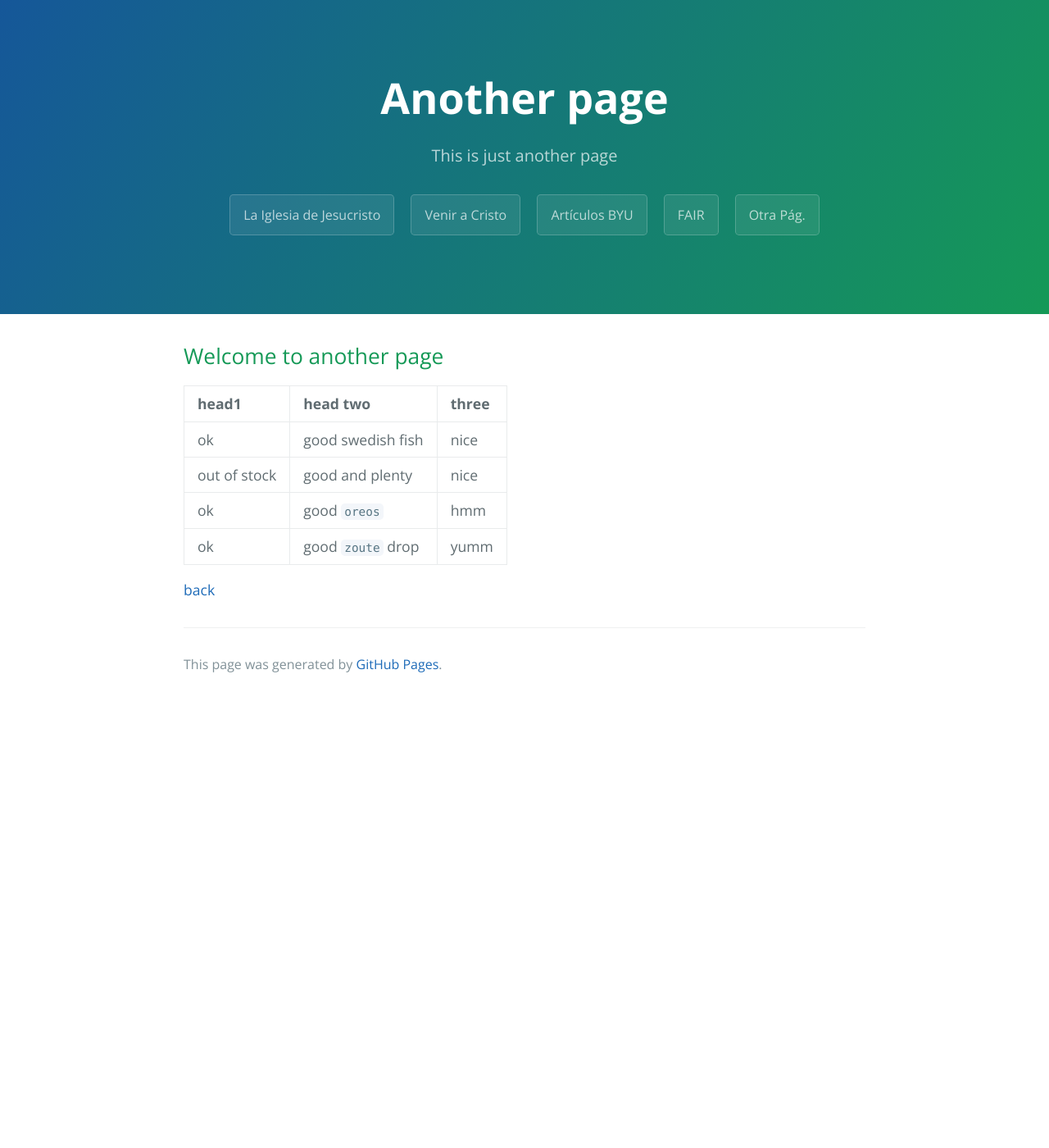
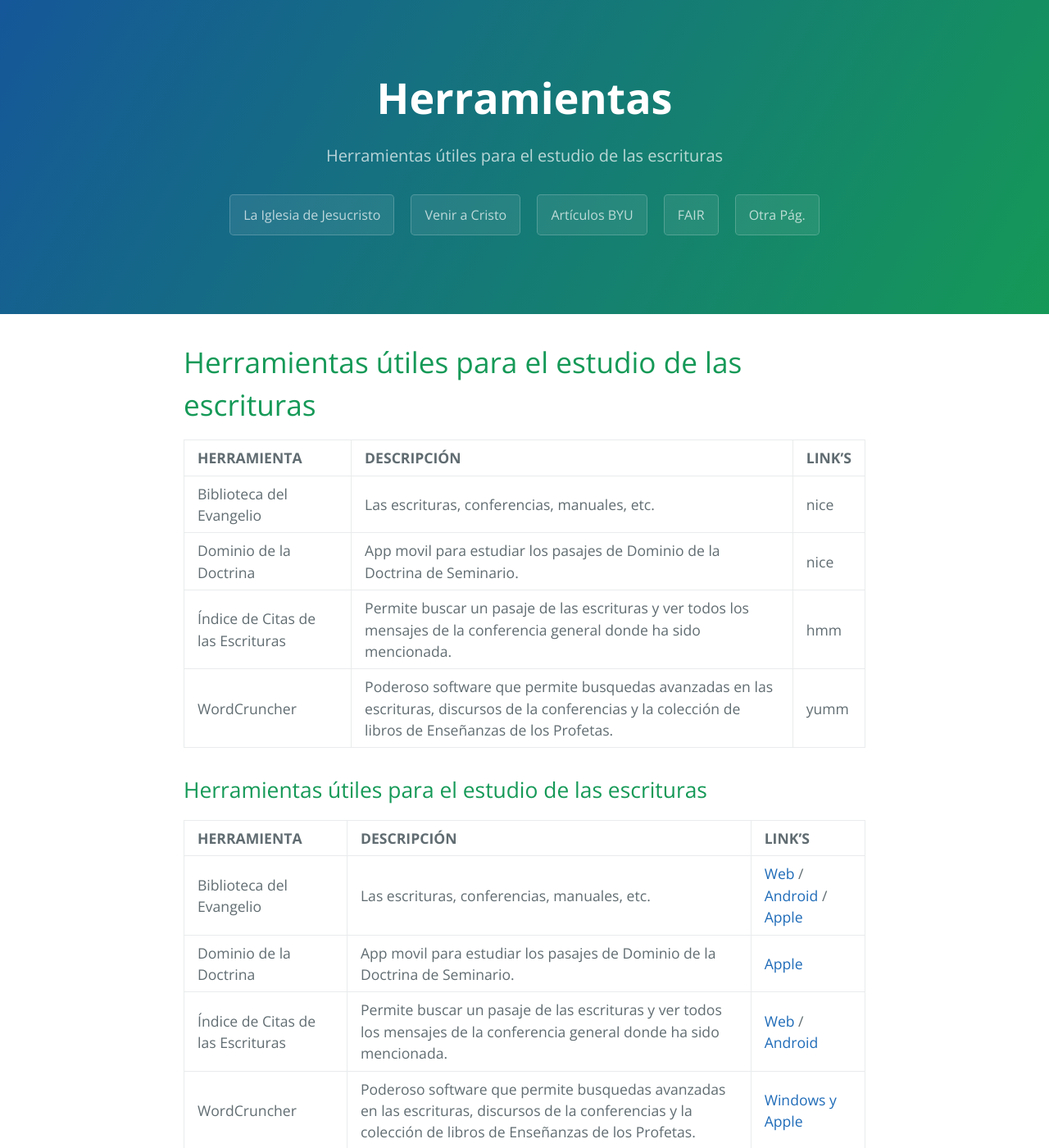
Before and after one commit to GuerreroSUD/guerrerosud.github.io, a Jekyll site: the page built from another-page.md, in a window 1280 px wide and 1400 px high. Shown: the whole window at 82% size. Built offline with Jekyll 4.4.1, drawn with Linux system fonts in a browser that asks for light colours.

Commit message:
test tables2

```diff
--- a/another-page.md
+++ b/another-page.md
@@ -1,16 +1,27 @@
 ---
 layout: default
-title: Another page
-description: This is just another page
+title: Herramientas
+description: Herramientas útiles para el estudio de las escrituras
 ---
 
-## Welcome to another page
+# Herramientas útiles para el estudio de las escrituras
 
-| head1        | head two          | three |
+| HERRAMIENTA | DESCRIPCIÓN | LINK'S |
 |:-------------|:------------------|:------|
-| ok           | good swedish fish | nice  |
-| out of stock | good and plenty   | nice  |
-| ok           | good `oreos`      | hmm   |
-| ok           | good `zoute` drop | yumm  |
+| Biblioteca del Evangelio | Las escrituras, conferencias, manuales, etc. | nice  |
+| Dominio de la Doctrina | App movil para estudiar los pasajes de Dominio de la Doctrina de Seminario. | nice  |
+| Índice de Citas de las Escrituras | Permite buscar un pasaje de las escrituras y ver todos los mensajes de la conferencia general donde ha sido mencionada. | hmm   |
+| WordCruncher | Poderoso software que permite busquedas avanzadas en las escrituras, discursos de la conferencias y la colección de libros de Enseñanzas de los Profetas. | yumm  |
+
+## Herramientas útiles para el estudio de las escrituras
+
+| HERRAMIENTA | DESCRIPCIÓN | LINK'S |
+|:-------------|:------------------|:------|
+| Biblioteca del Evangelio | Las escrituras, conferencias, manuales, etc. | [Web](https://www.churchofjesuschrist.org/study?lang=spa) / [Android](https://play.google.com/store/apps/details?id=org.lds.ldssa&hl=es) / [Apple](https://apps.apple.com/es/app/biblioteca-del-evangelio/id598329798?ls=1) |
+| Dominio de la Doctrina | App movil para estudiar los pasajes de Dominio de la Doctrina de Seminario. | [Apple](https://apps.apple.com/es/app/dominio-de-la-doctrina/id413341700) |
+| Índice de Citas de las Escrituras | Permite buscar un pasaje de las escrituras y ver todos los mensajes de la conferencia general donde ha sido mencionada. | [Web](https://escrituras.byu.edu/) / [Android](https://play.google.com/store/apps/details?id=edu.byu.scriptures) |
+| WordCruncher | Poderoso software que permite busquedas avanzadas en las escrituras, discursos de la conferencias y la colección de libros de Enseñanzas de los Profetas. | [Windows y Apple](https://wordcruncher.com/install#) |
+
+---
 
 [back](./)
```
Also changed, not shown: index.md (+2 -9 lines).
